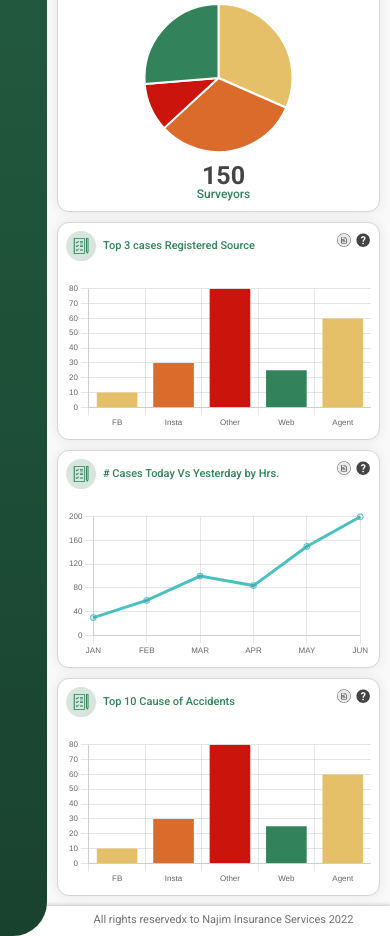
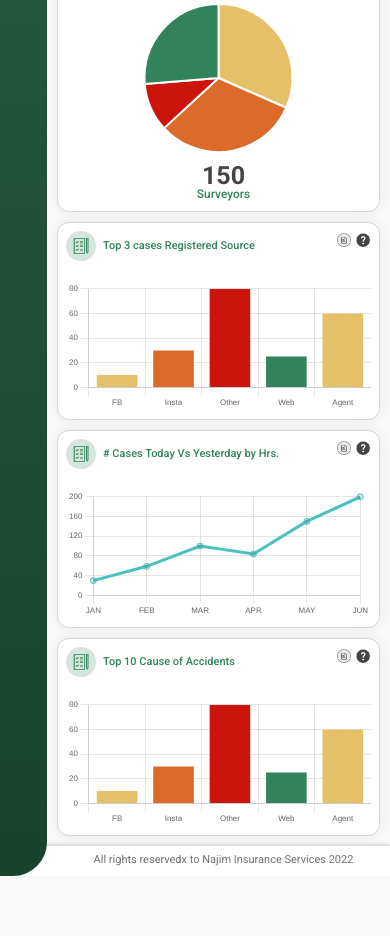
Before and after one commit to ZeeshanDeveloper/Admin-Dashboard, a plain HTML site: page index.html in a window 390 px wide. Shown: the part 1796-2732 px from the top of the page. After the commit the page ends 2672 px from the top, so only its background shows below. Drawn offline with nearby package versions, Linux system fonts and the light colour scheme.

Commit message:
Add files via upload

```diff
--- a/css/responsive.css
+++ b/css/responsive.css
@@ -376,7 +376,7 @@
         row-gap: 10px;
     }
     .app-wrap .content .dash-bottom .dash-box .graph-box canvas {
-        max-height: 150px;
+        max-height: 130px;
     }
     .app-wrap .content .dash-right .dash-box .dash-big {
         font-size: 17px;
```
